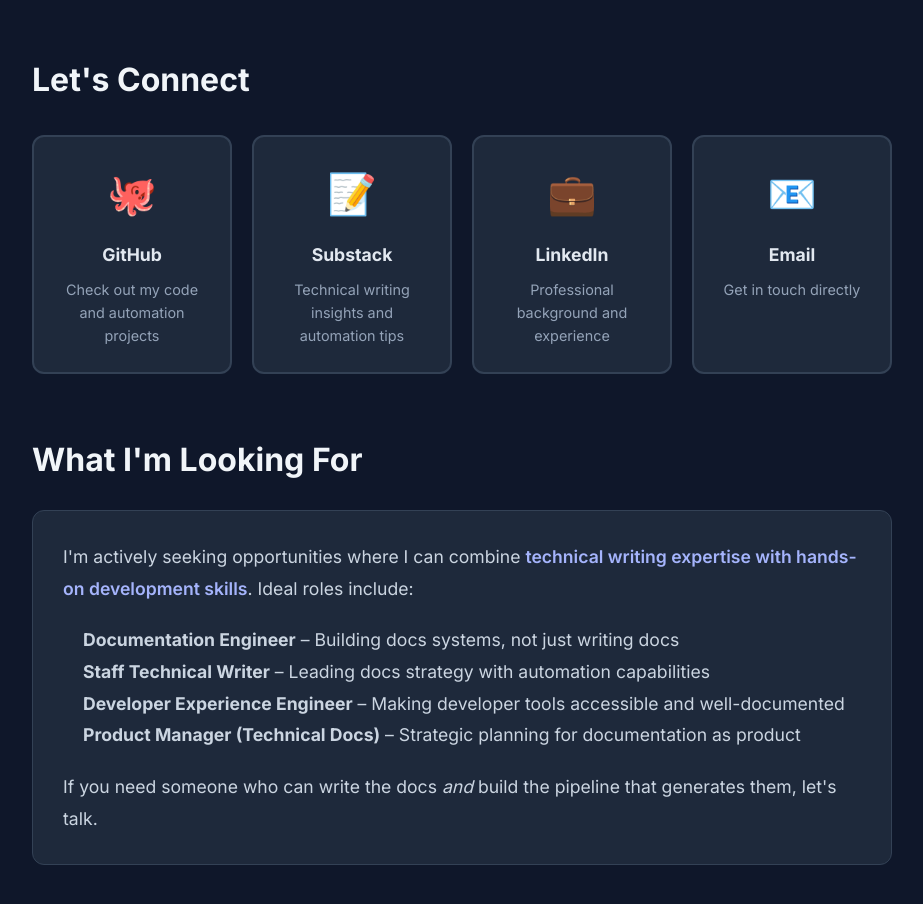
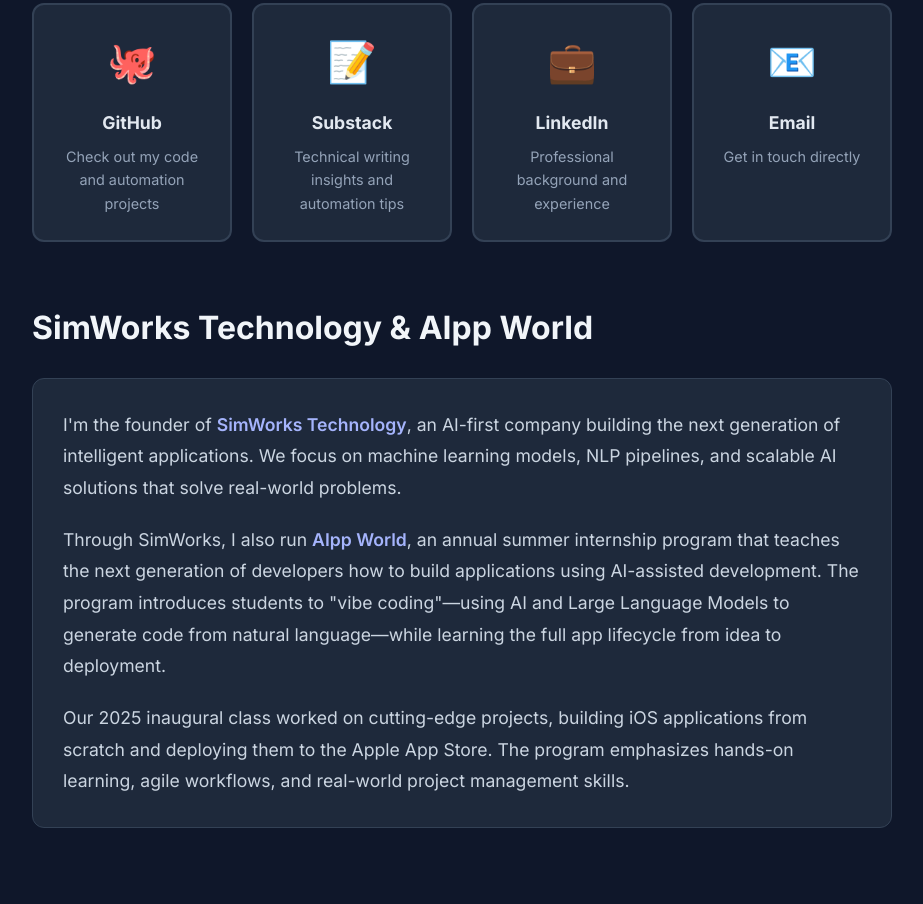
Before and after one commit to formicatable/portfolio, a plain HTML site: page about.html in a window 1280 px wide. Shown: the part 3131-4035 px from the top of the page, without its empty margins (178-1101 px from the left). Drawn offline with Linux system fonts and the light colour scheme.

Commit message:
Revise career highlights and current opportunities
Updated career highlights and current opportunities sections to reflect new roles and initiatives.

```diff
--- a/about.html
+++ b/about.html
@@ -385,8 +385,7 @@
             <h2 class="section-title">Career Highlights</h2>
             <div class="timeline">
                 <div class="timeline-item">
-                    <div class="timeline-title">Senior Technical Writer, AWS</div>
-                    <div class="timeline-period">Recent Role</div>
+                    <div class="timeline-title">Lead Technical Writer, AWS</div>
                     <div class="timeline-description">
                         Documented Amazon Glue ETL services, specializing in complex distributed systems. Built automation tools to streamline documentation workflows. Collaborated with engineering teams to ensure technical accuracy while maintaining clarity for end users.
                     </div>
@@ -394,7 +393,6 @@
 
                 <div class="timeline-item">
                     <div class="timeline-title">Proposal Writing & Business Development</div>
-                    <div class="timeline-period">Previous Roles</div>
                     <div class="timeline-description">
                         Secured over $100M in contracts including Olympic Games bids. Achieved 51% reduction in production time through process improvements and standardization. Built systematic approaches to proposal development that consistently delivered results.
                     </div>
@@ -402,7 +400,6 @@
 
                 <div class="timeline-item">
                     <div class="timeline-title">Documentation Leadership</div>
-                    <div class="timeline-period">Various Companies</div>
                     <div class="timeline-description">
                         Led documentation initiatives at EV Connect, Ticketmaster, and other tech companies. Specialized in taking complex technical systems and making them accessible to diverse audiences. Championed docs-as-code methodologies and automation.
                     </div>
@@ -410,7 +407,6 @@
 
                 <div class="timeline-item">
                     <div class="timeline-title">Education</div>
-                    <div class="timeline-period">Rutgers University</div>
                     <div class="timeline-description">
                         B.A. in English. Built foundation in clear communication and critical thinking that has informed every technical writing role since.
                     </div>
@@ -463,19 +459,16 @@
 
         <!-- Currently -->
         <section class="section">
-            <h2 class="section-title">What I'm Looking For</h2>
+            <h2 class="section-title">SimWorks Technology & AIpp World</h2>
             <div class="content-block">
                 <p>
-                    I'm actively seeking opportunities where I can combine <span class="highlight">technical writing expertise with hands-on development skills</span>. Ideal roles include:
-                </p>
-                <p style="margin-top: 20px; padding-left: 20px;">
-                    <strong>Documentation Engineer</strong> – Building docs systems, not just writing docs<br>
-                    <strong>Staff Technical Writer</strong> – Leading docs strategy with automation capabilities<br>
-                    <strong>Developer Experience Engineer</strong> – Making developer tools accessible and well-documented<br>
-                    <strong>Product Manager (Technical Docs)</strong> – Strategic planning for documentation as product
+                    I'm the founder of <span class="highlight">SimWorks Technology</span>, an AI-first company building the next generation of intelligent applications. We focus on machine learning models, NLP pipelines, and scalable AI solutions that solve real-world problems.
                 </p>
                 <p style="margin-top: 20px;">
-                    If you need someone who can write the docs <em>and</em> build the pipeline that generates them, let's talk.
+                    Through SimWorks, I also run <span class="highlight">AIpp World</span>, an annual summer internship program that teaches the next generation of developers how to build applications using AI-assisted development. The program introduces students to "vibe coding"—using AI and Large Language Models to generate code from natural language—while learning the full app lifecycle from idea to deployment.
+                </p>
+                <p style="margin-top: 20px;">
+                    Our 2025 inaugural class worked on cutting-edge projects, building iOS applications from scratch and deploying them to the Apple App Store. The program emphasizes hands-on learning, agile workflows, and real-world project management skills.
                 </p>
             </div>
         </section>
```
